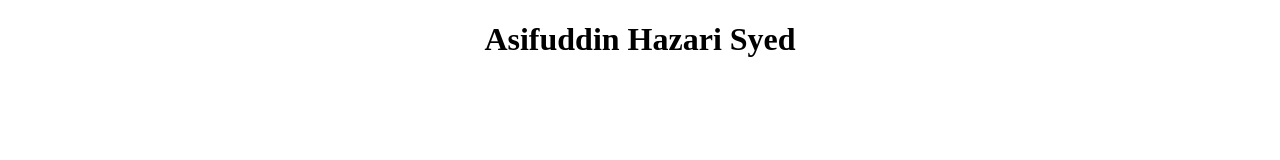
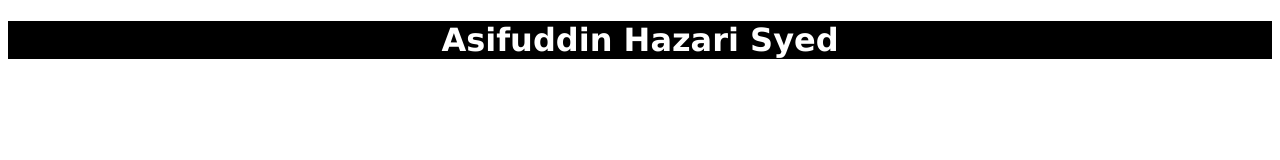
Before and after one commit to get-asif/getasif_portfolio, a plain HTML site: page index.html in a window 1280 px wide. Drawn offline with Linux system fonts and the light colour scheme.

Commit message:
Styling the header

```diff
--- a/css/style.css
+++ b/css/style.css
@@ -1,4 +1,10 @@
+body {
+    font-family: Verdana, Geneva, Tahoma, sans-serif;
+}
+
 header {
+    background-color: black;
+    color: white;
     width: 100%;
     text-align: center;
 }
```
